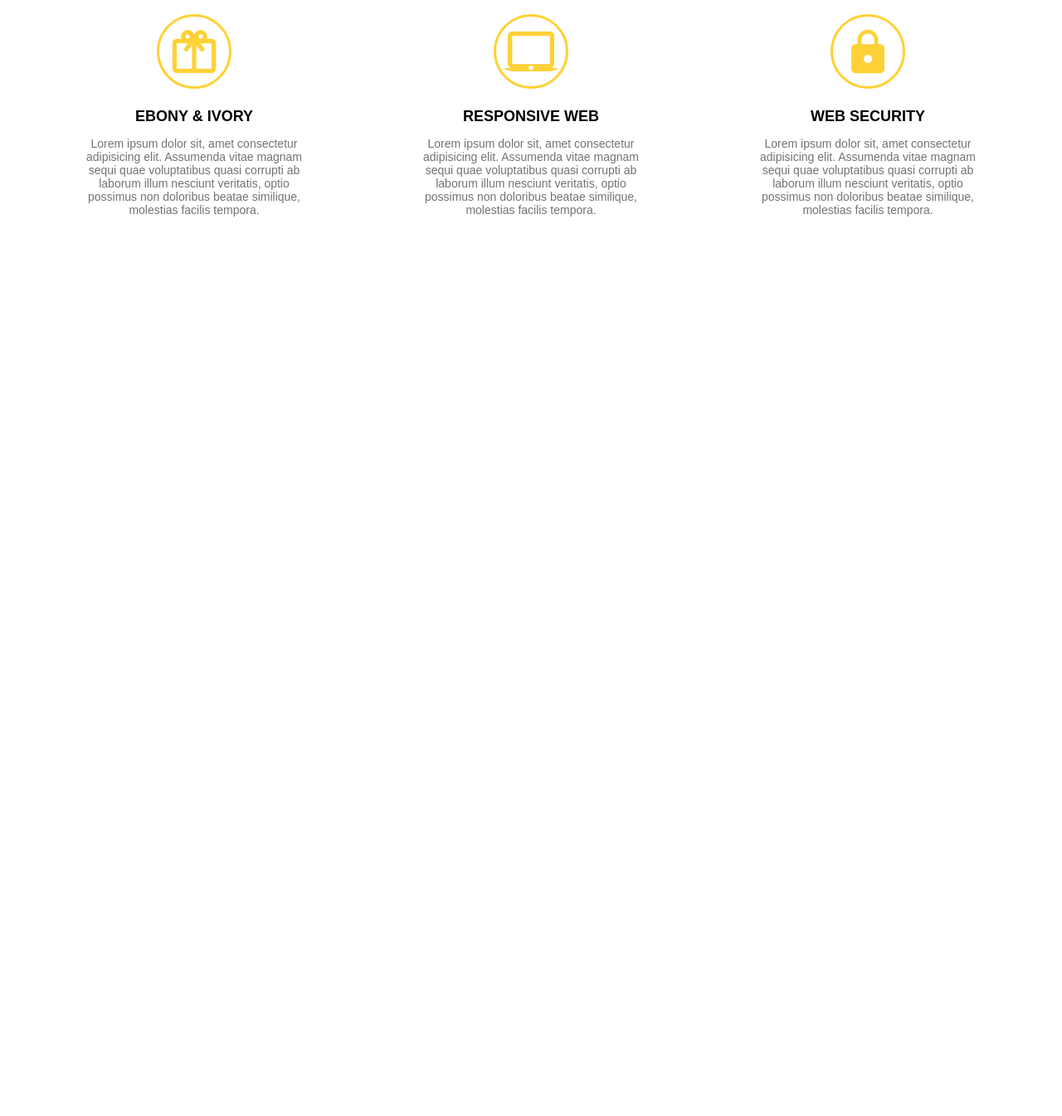
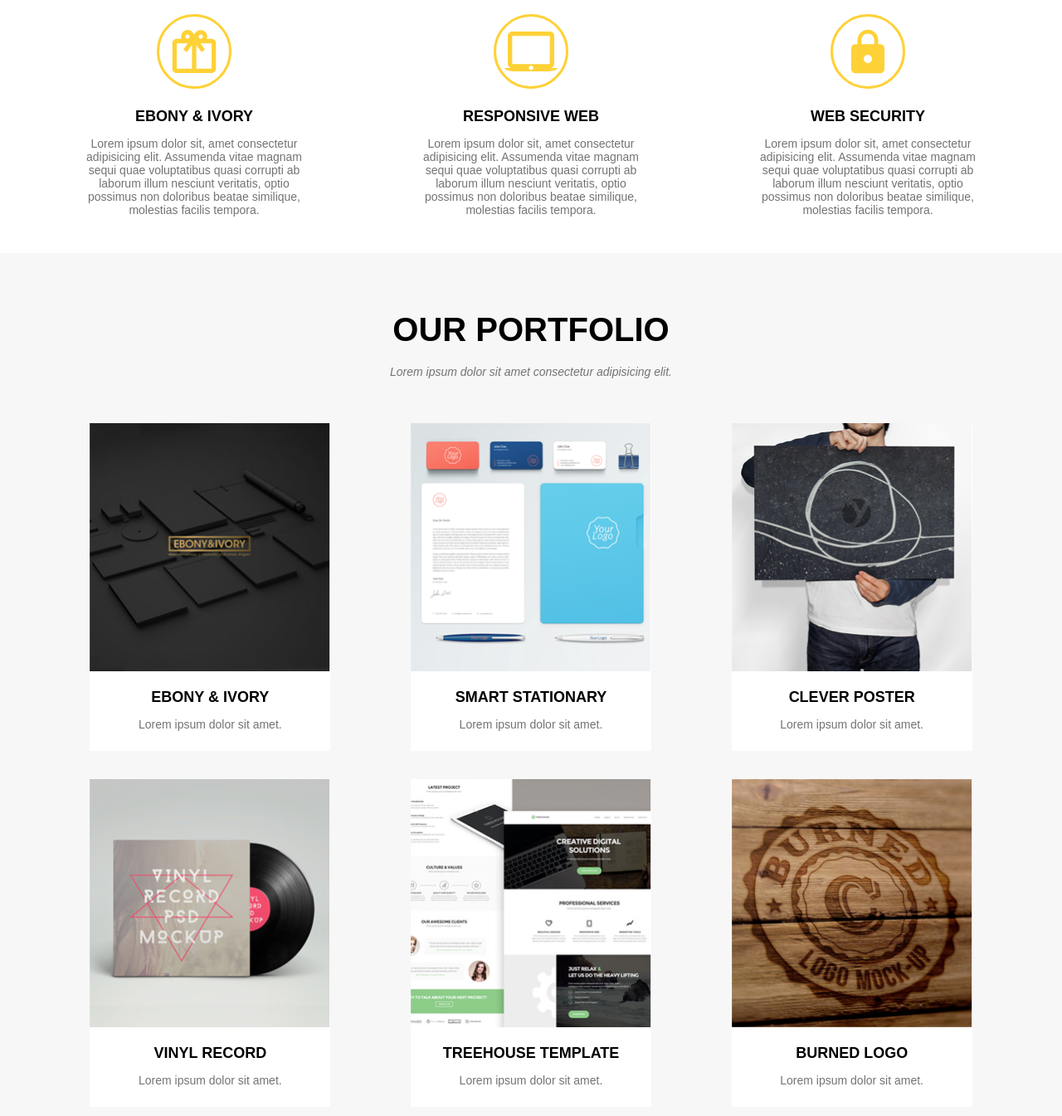
Before and after one commit to Tomm1slaw/PsdGolden, a website: page index.html in a window 1280 px wide. Shown: the part 988-2333 px from the top of the page at 83% size. Before the commit the page ends 1293 px from the top, so only its background shows below. Drawn offline with nearby package versions, Linux system fonts and the light colour scheme; files whose address does not match are found by name.

Commit message:
Add gallery section

```diff
--- a/index.html
+++ b/index.html
@@ -90,6 +90,68 @@
                </div>
             </div>
          </section>
+         <section class="portfolio">
+            <header class="title">
+               <h3>Our portfolio</h3>
+               <i>Lorem ipsum dolor sit amet consectetur adipisicing elit.</i>
+            </header>
+            <div class="container gallery">
+               <figure class="gallery__item">
+                  <div><img src="/dist/img/ebony.png" alt="portfolio" /></div>
+                  <figcaption>
+                     <header class="title-sm">
+                        <h4>Ebony & Ivory</h4>
+                        <p>Lorem ipsum dolor sit amet.</p>
+                     </header>
+                  </figcaption>
+               </figure>
+               <figure class="gallery__item">
+                  <div><img src="/dist/img/smart.png" alt="portfolio" /></div>
+                  <figcaption>
+                     <header class="title-sm">
+                        <h4>Smart Stationary</h4>
+                        <p>Lorem ipsum dolor sit amet.</p>
+                     </header>
+                  </figcaption>
+               </figure>
+               <figure class="gallery__item">
+                  <div><img src="/dist/img/clever.png" alt="portfolio" /></div>
+                  <figcaption>
+                     <header class="title-sm">
+                        <h4>Clever Poster</h4>
+                        <p>Lorem ipsum dolor sit amet.</p>
+                     </header>
+                  </figcaption>
+               </figure>
+               <figure class="gallery__item">
+                  <div><img src="/dist/img/vinyl.png" alt="portfolio" /></div>
+                  <figcaption>
+                     <header class="title-sm">
+                        <h4>Vinyl Record</h4>
+                        <p>Lorem ipsum dolor sit amet.</p>
+                     </header>
+                  </figcaption>
+               </figure>
+               <figure class="gallery__item">
+                  <div><img src="/dist/img/treehouse.png" alt="portfolio" /></div>
+                  <figcaption>
+                     <header class="title-sm">
+                        <h4>Treehouse Template</h4>
+                        <p>Lorem ipsum dolor sit amet.</p>
+                     </header>
+                  </figcaption>
+               </figure>
+               <figure class="gallery__item">
+                  <div><img src="/dist/img/burned.png" alt="portfolio" /></div>
+                  <figcaption>
+                     <header class="title-sm">
+                        <h4>Burned Logo</h4>
+                        <p>Lorem ipsum dolor sit amet.</p>
+                     </header>
+                  </figcaption>
+               </figure>
+            </div>
+         </section>
       </main>
 
       <script src="https://unpkg.com/ionicons@4.4.8/dist/ionicons.js"></script>
--- /dev/null
+++ b/src/scss/_portfolio.scss
@@ -0,0 +1,17 @@
+.portfolio {
+   background: $light-gray;
+}
+
+// gallery
+.gallery {
+   justify-content: space-around;
+   &__item {
+      background: $white;
+      padding-bottom: 10px;
+      margin-bottom: 20px;
+      & div {
+         max-width: 290px;
+         max-height: 300px;
+      }
+   }
+}
--- a/src/scss/_title.scss
+++ b/src/scss/_title.scss
@@ -6,6 +6,9 @@
       text-transform: uppercase;
       font-weight: 700;
       margin-bottom: 20px;
+   }
+   p {
+      color: $text;
    }
 }
 
@@ -18,4 +21,7 @@
       font-weight: 700;
       margin-bottom: 10px;
    }
+   p {
+      color: $text;
+   }
 }
--- a/src/scss/style.scss
+++ b/src/scss/style.scss
@@ -7,3 +7,4 @@
 @import '_jumbotron.scss';
 @import '_title.scss';
 @import '_service.scss';
+@import '_portfolio.scss';
```
Also changed, not shown: dist/css/style.css, src/img/footer-tweeter.png (deleted), src/img/footer_facebook.png (deleted), src/img/footer_googleplus.png (deleted), src/img/footer_pinterest.png (deleted).
